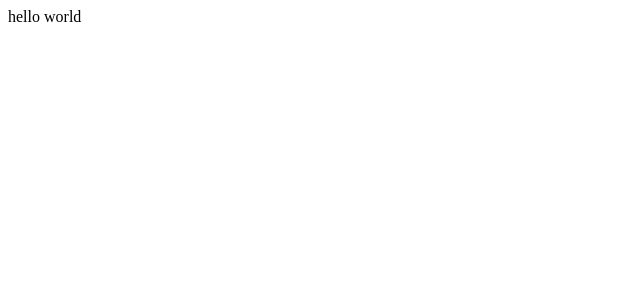
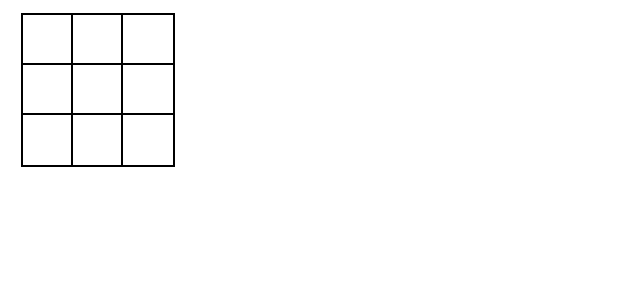
Before and after one commit to richardl62/experimental-boardgame-system, a React (Create React App) app: page / in a window 1280 px wide. Shown: the top 300 px of the page, without its empty margins (0-640 px from the left). Built offline with nearby package versions, Linux system fonts and the light colour scheme.

Commit message:
First pass at TicTacToe - not fully working yet

```diff
--- a/package.json
+++ b/package.json
@@ -13,6 +13,7 @@
     "react": "^18.2.0",
     "react-dom": "^18.2.0",
     "react-scripts": "5.0.1",
+    "styled-components": "^6.1.8",
     "typescript": "^4.9.5",
     "web-vitals": "^2.1.4"
   },
--- a/src/App.tsx
+++ b/src/App.tsx
@@ -1,7 +1,11 @@
 import React from 'react';
+import { useGamePlay } from './game-lib/use-game-play';
+import { GameState, gameDefinition } from './games/tic-tac-toe/definition';
+import { Board } from './games/tic-tac-toe/board';
 
 function App() {
-  return <div>hello world</div>;
+  const { state, context, moves } = useGamePlay<GameState>(gameDefinition, 2);
+  return <Board state={state} context={context} moves={moves} />;
 }
 
 export default App;
--- /dev/null
+++ b/src/game-lib/game-context.ts
@@ -0,0 +1,16 @@
+interface PlayerData {
+    name: string;
+}
+
+export class GameContext {
+    constructor(nPlayers: number) {
+        this.players = [];
+        for (let i = 0; i < nPlayers; i++) {
+            this.players.push({ name: `Player ${i + 1}` });
+        }
+
+        this.currentPlayer = 0;
+    }
+    players: PlayerData[];
+    currentPlayer: number;
+}
--- /dev/null
+++ b/src/game-lib/game-definition.ts
@@ -0,0 +1,12 @@
+import { GameContext } from "./game-context";
+
+export interface GameDefinition<TGameState> {
+    name: string;
+    minPlayers: number;
+    maxPlayers: number;
+
+    initialState: (context: GameContext) => TGameState;
+    moves: {
+        [moveName: string]: (state: TGameState, context: GameContext, args: unknown) => TGameState;
+    };
+}
--- /dev/null
+++ b/src/game-lib/use-game-play.ts
@@ -0,0 +1,36 @@
+import { useState } from "react";
+import { GameDefinition } from "./game-definition";
+import { GameContext } from "./game-context";
+
+
+export function useGamePlay<TGameState>(
+    gameDefinition: GameDefinition<TGameState>,
+    nPlayers: number
+) {
+    const [context, setContext] = useState<GameContext>(new GameContext(nPlayers));
+    const [state, setState] = useState<TGameState>(gameDefinition.initialState(context));
+
+    if(nPlayers < gameDefinition.minPlayers || nPlayers > gameDefinition.maxPlayers) {
+        throw new Error(`Invalid number of players: ${nPlayers}`);
+    }
+
+    const moves = (moveName: string, args: unknown) => {
+        const moveFn = gameDefinition.moves[moveName];
+        if (!moveFn) {
+            throw new Error(`Move ${moveName} not found`);
+        }
+
+        const newState = moveFn(state, context, args);
+        setState(newState);
+        setContext({
+            players: context.players,
+            currentPlayer: (context.currentPlayer + 1) % nPlayers,
+         });
+    };
+
+    return {
+        state,
+        context,
+        moves,
+    };
+}
--- /dev/null
+++ b/src/games/tic-tac-toe/board.tsx
@@ -0,0 +1,58 @@
+import styled from "styled-components";
+import { GameState } from "./definition";
+import { GameContext } from "../../game-lib/game-context";
+
+const squareSize = "50px";
+
+const Square = styled.div`
+    display: flex;
+    justify-content: center;
+    align-items: center;
+
+    font-family: sans-serif;
+
+    height: ${squareSize};
+    width: ${squareSize};
+    font-size: 40px;
+
+    background-color: white;
+    border: 2px solid black;
+`
+
+const Grid = styled.div`
+    display: grid;
+    grid-template-columns: repeat(3, ${squareSize});
+    grid-template-rows: repeat(3, ${squareSize});
+
+    margin: calc(${squareSize} / 4);
+`
+
+// TicTacToe board
+export function Board({state, context, moves} : {
+    state: GameState,
+    context: GameContext,
+    moves: (moveName: string, args: unknown) => void
+}) {
+    const squares : JSX.Element[] = [];
+    for (let row = 0; row < 3; row++) {
+        for (let col = 0; col < 3; col++){
+            const index = `${row}-${col}`;
+            const onClick= () => moves("setSquare",
+                {
+                    row,
+                    col,
+                    value: context.currentPlayer === 0 ? "0" : "X",
+                }
+            );
+
+            squares.push(<Square
+                key={index}
+                onClick={onClick}
+            >
+                {state.board[row][col]}
+            </Square>)
+        }
+    }
+
+    return <Grid>{squares}</Grid>;
+}
--- /dev/null
+++ b/src/games/tic-tac-toe/definition.ts
@@ -0,0 +1,39 @@
+import { GameContext } from "../../game-lib/game-context";
+import { GameDefinition } from "../../game-lib/game-definition";
+
+type SquareData = "X" | "O" | null;
+type RowData = [SquareData, SquareData, SquareData];
+export type GameState = {
+    board: [RowData, RowData, RowData];
+}
+
+export const gameDefinition : GameDefinition<GameState> = {
+    name: "Tic Tac Toe",
+    minPlayers: 2,
+    maxPlayers: 2,
+
+    initialState: (context: GameContext) => {
+        return {
+            board: [
+                [null, null, null],
+                [null, null, null],
+                [null, null, null],
+            ]
+        };
+    },
+
+    moves: {
+        setSquare: (
+            state: GameState,
+            context: GameContext,
+            arg: unknown
+        ) => {
+            const { row, col, value } = arg as { row: number, col: number, value: SquareData };
+
+            const newBoard : GameState["board"] = [...state.board];
+            newBoard[row] = [...newBoard[row]];
+            newBoard[row][col] = value;
+            return { ...state, board: newBoard };
+        },
+    },
+} as const;
```
Also changed, not shown: 1 other file (tests, documents, lock files or other folders).
